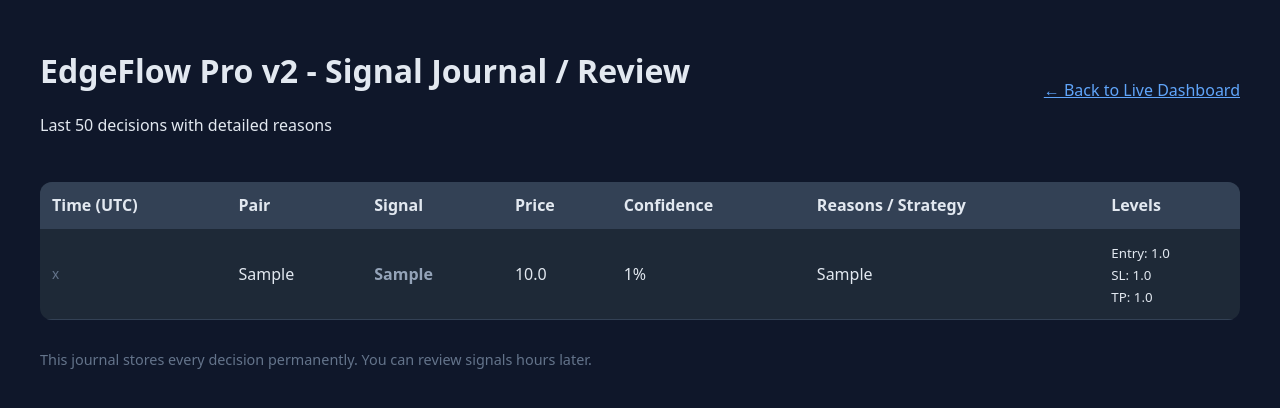
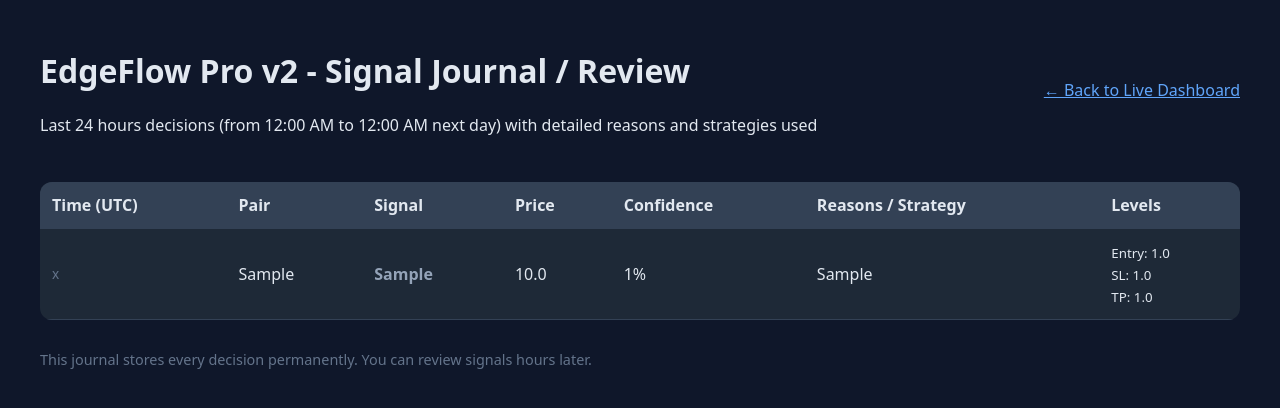
Before and after one commit to chatact135-wq/currency, a FastAPI app: page /review in a window 1280 px wide. Shown: the top 408 px of the page. Run offline with FastAPI, Linux system fonts and the light colour scheme; tables that the repository leaves empty hold one stand-in row (values such as "Sample post").

Commit message:
Add files via upload

```diff
--- a/app.py
+++ b/app.py
@@ -130,11 +130,16 @@ async def review_page(request: Request):
         conn = sqlite3.connect(DB_PATH)
         conn.row_factory = sqlite3.Row
         cursor = conn.cursor()
+        # Show last 24 hours (from 12am to 12am next day)
+        from datetime import datetime, timedelta, timezone
+        now = datetime.now(timezone.utc)
+        twenty_four_hours_ago = (now - timedelta(hours=24)).isoformat()
+
         cursor.execute("""
             SELECT * FROM signals
+            WHERE timestamp >= ?
             ORDER BY timestamp DESC
-            LIMIT 50
-        """)
+        """, (twenty_four_hours_ago,))
         history = cursor.fetchall()
         conn.close()
 
--- a/templates/review.html
+++ b/templates/review.html
@@ -23,7 +23,7 @@
         <div class="header">
             <div>
                 <h1>{{ app_name }} - Signal Journal / Review</h1>
-                <p>Last 50 decisions with detailed reasons</p>
+                <p>Last 24 hours decisions (from 12:00 AM to 12:00 AM next day) with detailed reasons and strategies used</p>
             </div>
             <a href="/" style="color:#60a5fa;">← Back to Live Dashboard</a>
         </div>
```
